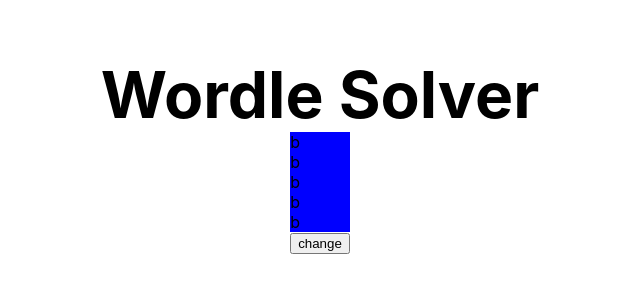
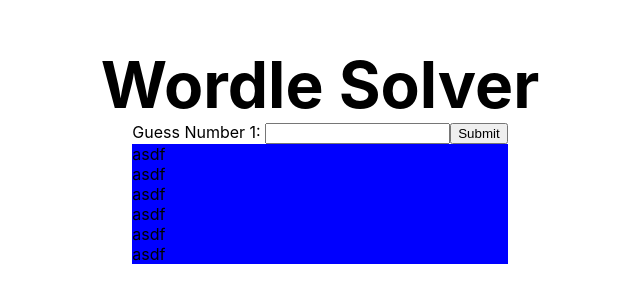
Before and after one commit to bengoh815/wordle-solver, a Next.js app: page / in a window 1280 px wide. Shown: the part 244-546 px from the top of the page, without its empty margins (320-960 px from the left). Built offline with nearby package versions, Linux system fonts and the light colour scheme.

Commit message:
main input and display done
need to fix css and beutify

```diff
--- a/pages/index.js
+++ b/pages/index.js
@@ -1,23 +1,11 @@
 import Head from 'next/head';
 import Image from 'next/image';
 import styles from '../styles/Home.module.css';
-import React, {useEffect} from 'react';
+import React from 'react';
 
 import Game from '../src/Game';
 
-const useEventListener = (handler, deps = []) => {
-  useEffect(() => {
-    document.addEventListener("keydown", handler);
-    return () => {
-      document.removeEventListener("keydown", handler);
-    };
-  }, deps);
-};
-
 export default function Home() {
-
-  useEventListener((evt) => {
-    console.log(evt)});
 
   return (
     <div className={styles.container}>
@@ -32,7 +20,9 @@ export default function Home() {
           Wordle Solver
         </h1>
 
-        <div id="root"><Game /></div>
+        <div id="root">
+          <Game />
+        </div>
 
       </main>
     </div>
--- a/src/Board.js
+++ b/src/Board.js
@@ -5,7 +5,7 @@ export default class Board extends React.Component {
     renderSquare(i) {
         return (
             <Square
-                value={this.props.squares[i]}
+                value={this.props.guesses[i]}
             />
         );
     }
@@ -13,13 +13,12 @@ export default class Board extends React.Component {
     render() {
         return (
             <div>
-                <div className="board-row">
-                    {this.renderSquare(0)}
-                    {this.renderSquare(1)}
-                    {this.renderSquare(2)}
-                    {this.renderSquare(3)}
-                    {this.renderSquare(4)}
-                </div>
+                {this.renderSquare(0)}
+                {this.renderSquare(1)}
+                {this.renderSquare(2)}
+                {this.renderSquare(3)}
+                {this.renderSquare(4)}
+                {this.renderSquare(5)}
             </div>
         );
     }
--- a/src/Game.js
+++ b/src/Game.js
@@ -6,32 +6,44 @@ export default class Game extends React.Component {
     constructor(props) {
         super(props);
         this.state = {
-            squares: Array(30).fill("b"),
+            guess: '',
+            guesses: Array(6).fill("asdf"),
+            guessNum: 1,
         };
+
+        this.handleChange = this.handleChange.bind(this);
+        this.handleSubmit = this.handleSubmit.bind(this);
     }
 
-    handleClick() {
-        const squares = this.state.squares;
-        squares[0] = "asdf";
-        this.setState({
-            squares: squares,
-        });
+    handleChange(event) {
+        this.setState({guess: event.target.value});
     }
 
-    handleKeyDown = (e) => {
-        console.log(e);
+    handleSubmit(event) {
+        const num = this.state.guessNum;
+        const arr = this.state.guesses.slice();
+        arr[num - 1] = this.state.guess;
+        this.setState({
+            guesses: arr,
+            guessNum: num + 1,
+            guess: '',
+        });
+        event.preventDefault();
     }
 
     render() {
         return (
             <div className="game">
+                <form onSubmit={this.handleSubmit}>
+                    <label>Guess Number {this.state.guessNum}: </label>
+                    <input type="text" value={this.state.guess} onChange={this.handleChange}></input>
+                    <button type="submit">Submit</button>
+                </form>
                 <div className="board">
                     <Board
-                        squares={this.state.squares}
+                        guesses={this.state.guesses}
                     />
                 </div>
-                <button
-                 onKeyDown={this.handleKeyDown}>change</button>
             </div>
             );
     }
```
